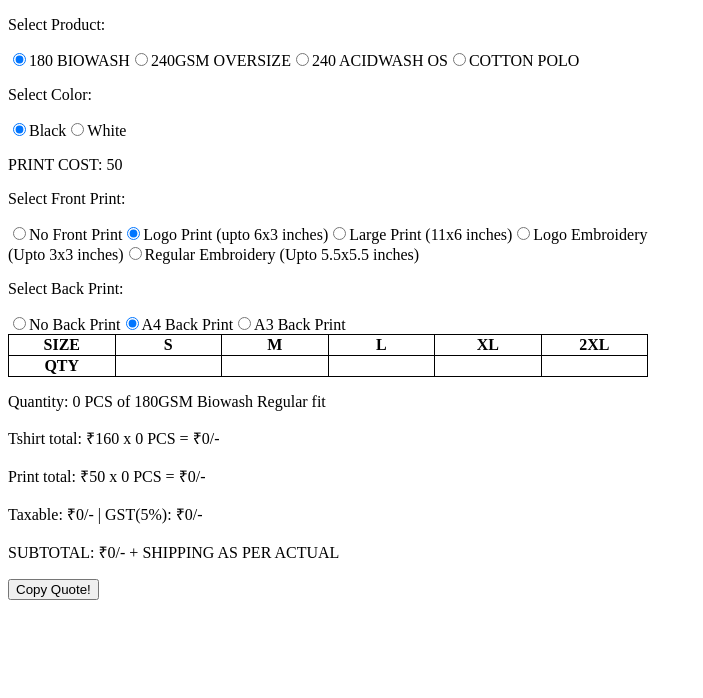
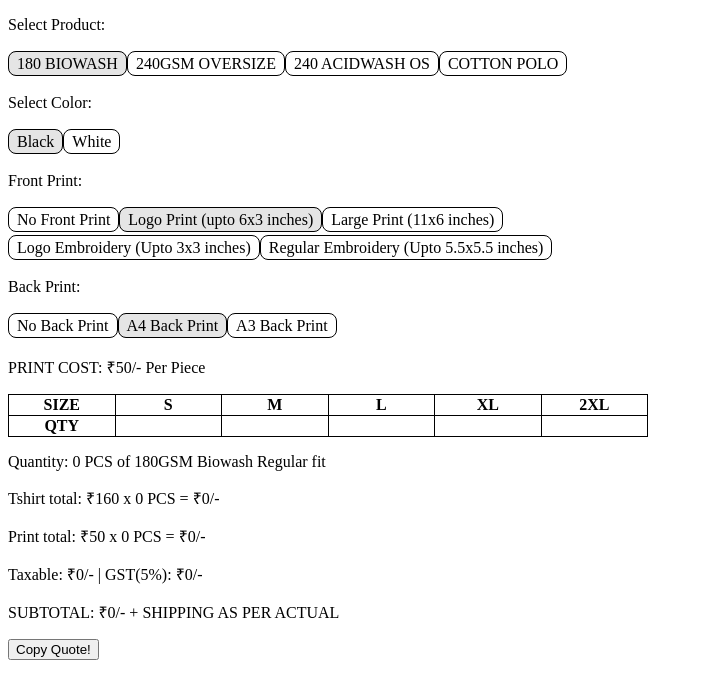
Before and after one commit to varixboi/subtleflow, an Angular app: page / in a window 1280 px wide. Shown: the top 698 px of the page, without its empty margins (0-703 px from the left). Built offline with nearby package versions, Linux system fonts and the light colour scheme.

Commit message:
radio buttons css done, selected color/print is now highlighted with grey bg inside the checked label and also catalog page basic is done with product, colors and dynamic price table

```diff
--- a/src/app/app.routes.ts
+++ b/src/app/app.routes.ts
@@ -1,6 +1,8 @@
 import { Routes } from '@angular/router';
 import { RateEstimator } from './pages/rate-estimator/rate-estimator';
+import { Catalog } from './pages/catalog/catalog';
 
 export const routes: Routes = [
-{path: '', component: RateEstimator}
+{path: '', component: RateEstimator},
+{path:'catalog', component: Catalog}
 ];
--- /dev/null
+++ b/src/app/pages/catalog/catalog.css
@@ -0,0 +1,37 @@
+/* OPTIONS-RADIO CLASS: This is for styling of the radio buttons in product,color and prints */
+.options-radio{
+    border: 1px black solid;
+    border-radius: 8px;
+    padding: 3px;
+}
+
+.options-radio input[type="radio"]{
+    display: none;
+}
+
+.options-radio span {
+    display: inline-block;
+    padding: 5px;
+}
+
+.options-radio:has(input[type="radio"]:checked){
+    background-color: #e5e5e5;
+    border-radius: 8px;
+}
+
+/* Price table css */
+table{
+    border: 1px black solid;
+    border-collapse: collapse;
+    table-layout: fixed;
+
+        width: 100%;
+}
+
+th, td{
+    border: 2px black solid;
+    border-collapse: collapse;
+    table-layout: fixed;
+
+    text-align: center;
+}
--- /dev/null
+++ b/src/app/pages/catalog/catalog.html
@@ -0,0 +1,34 @@
+        <div class="selection-div">
+            <p>Select Product:</p>
+            @for(product of products; track product.id){
+                <label class="options-radio">
+                    <input type="radio" id="name-radio"
+                    [checked]="product.id === selectedProduct.id"
+                    (change)="changeSelectedProduct(product)"/>
+                    <span>{{product.display_name}}</span>
+                </label>
+            }
+        </div>
+        <div class="selection-div">
+            <p>Select Color:</p>
+            @for(color of selectedProduct.colors; track color){
+                <label class="options-radio">
+                    <input type="radio" id="color-radio"
+                    class="options-radio"
+                    [checked]="color === selectedColor"
+                    (change)="changeSelectedColor(color)"/>
+                    <span>{{color}}</span>
+                </label>
+            }
+        </div>
+
+        <table>
+            <tr>
+                <th>10+ PCS</th>
+                <td>1-9PCS PCS</td>
+            </tr>
+            <tr>
+                <th>&#8377;{{selectedProduct.price}}</th>
+                <td>&#8377;{{selectedProduct.sample_price}}</td>
+            </tr>
+        </table>
--- /dev/null
+++ b/src/app/pages/catalog/catalog.ts
@@ -0,0 +1,37 @@
+import { Component } from '@angular/core';
+
+import { Product } from '../../models/product/Product';
+import product_info from "../../../assets/data/products.json"
+
+@Component({
+  selector: 'app-catalog',
+  imports: [],
+  templateUrl: './catalog.html',
+  styleUrl: './catalog.css',
+})
+export class Catalog {
+  products: Product[] = product_info;
+
+  selectedProduct!: Product;
+  selectedColor!: string;
+
+  constructor(){
+    //initialize selected product
+    if(this.products.length > 0){
+      this.selectedProduct = this.products[0];
+      this.selectedColor = this.selectedProduct.colors[0];
+    }
+  }
+
+  changeSelectedProduct(product: Product){
+    this.selectedProduct = product;
+    this.selectedColor = this.selectedProduct.colors[0];
+    console.log("Product changed to: ", this.selectedProduct,"-",this.selectedColor);
+  }
+
+  changeSelectedColor(color: string){
+    this.selectedColor = color;
+    console.log("Color changed to: ", this.selectedColor);
+  }
+
+}
--- a/src/app/pages/rate-estimator/rate-estimator.css
+++ b/src/app/pages/rate-estimator/rate-estimator.css
@@ -33,7 +33,7 @@ input[type=number] {
 
 .size-input{
     width: 100%;
-    max-width: 3rem;
+    max-width: 2rem;
 }
 
 input{
@@ -45,3 +45,25 @@ input:focus{
     border: none;
     outline: none;
 }
+
+
+/* OPTIONS-RADIO CLASS: This is for styling of the radio buttons in product,color and prints */
+.options-radio{
+    border: 1px black solid;
+    border-radius: 8px;
+    padding: 3px;
+}
+
+.options-radio input[type="radio"]{
+    display: none;
+}
+
+.options-radio span {
+    display: inline-block;
+    padding: 5px;
+}
+
+.options-radio:has(input[type="radio"]:checked){
+    background-color: #e5e5e5;
+    border-radius: 8px;
+}
--- a/src/app/pages/rate-estimator/rate-estimator.html
+++ b/src/app/pages/rate-estimator/rate-estimator.html
@@ -15,39 +15,50 @@
         <div class="selection-div">
             <p>Select Product:</p>
             @for(product of products; track product.id){
+                <label class="options-radio">
                     <input type="radio" id="name-radio"
                     [checked]="product.id === selectedProduct.id"
                     (change)="changeSelectedProduct(product)"/>
-                <label>{{product.display_name}}</label>
+                    <span>{{product.display_name}}</span>
+                </label>
             }
         </div>
         <div class="selection-div">
             <p>Select Color:</p>
             @for(color of selectedProduct.colors; track color){
+                <label class="options-radio">
                     <input type="radio" id="color-radio"
+                    class="options-radio"
                     [checked]="color === selectedColor"
                     (change)="changeSelectedColor(color)"/>
-                <label>{{color}}</label>
+                    <span>{{color}}</span>
+                </label>
             }
         </div>
         <div class="selection-div">
-            <p>PRINT COST: {{printCost}}</p>
-            <p>Select Front Print:</p>
+            <p>Front Print:</p>
             @for(front of frontOptions; track front.id){
+                <label class="options-radio">
                     <input type="radio" id="front-radio"
+                    class="options-radio"
                     [checked]="front.id === selectedFront.id"
                     (change)="changeSelectedFront(front)"/>
-                <label>{{front.name}}</label>
+                    <span>{{front.name}}</span>
+                </label>
             }
 
-            <p>Select Back Print:</p>
+            <p>Back Print:</p>
             @for(back of backOptions; track back.id){
+                <label class="options-radio">
                     <input type="radio" id="back-radio"
+                    class="options-radio"
                     [checked]="back.id === selectedBack.id"
                     (change)="changeSelectedBack(back)"
                     />
-                <label>{{back.name}}</label>
+                    <span>{{back.name}}</span>
+                </label>
             }
+            <p>PRINT COST: &#8377;{{printCost}}/- Per Piece</p>
         </div>
 
         <div>
@@ -77,6 +88,7 @@
                 </tbody>
             </table>
         </div>
+
         <div #quoteSummary>
             <p>Quantity: {{totalQty}} PCS of {{selectedProduct.product_name}}</p>
             <p>Tshirt total: &#8377;{{unitPrice}} x {{totalQty}} PCS = &#8377;{{tshirtTotal}}/-</p>
```
Also changed, not shown: 1 other file (tests, documents, lock files or other folders). Lines whose indentation alone changed are shown as unchanged.
